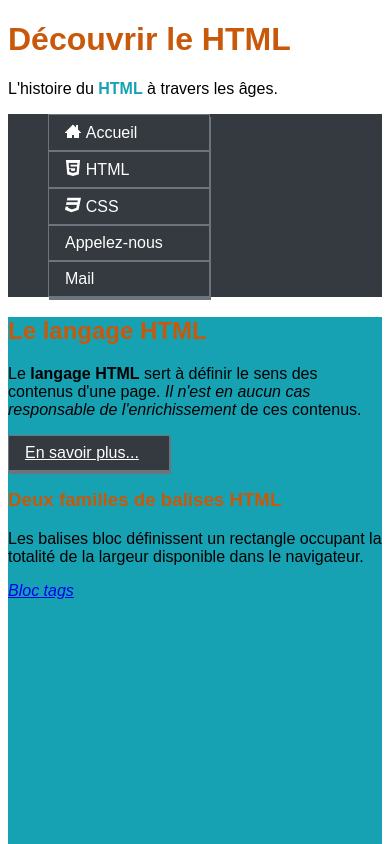
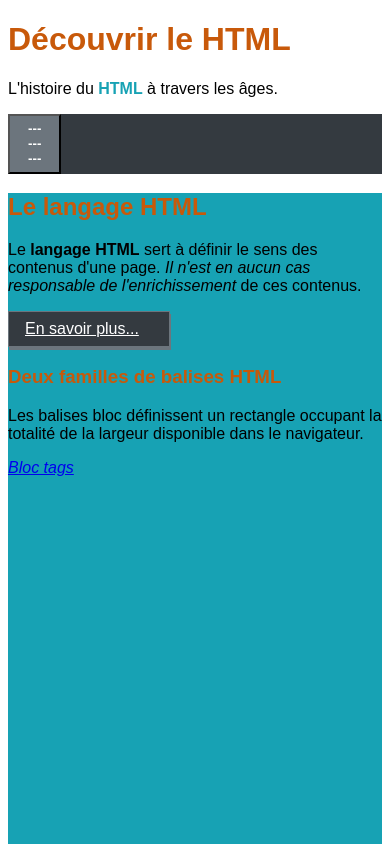
Before and after one commit to Ghislaine34/init_html, a plain HTML site: page index.html in a window 390 px wide. Shown: the top 844 px of the page. Drawn offline with Linux system fonts and the light colour scheme; files whose address does not match are found by name.

Commit message:
add burger button

```diff
--- a/assets/css/styles.css
+++ b/assets/css/styles.css
@@ -13,32 +13,41 @@
     --dark: #343a40;
     --light: #ffffff;
 }
-
 /*
 *Global styles
 * CSS Rule : selector{property:property_value;}
 */
-
 body{
     font-family: Arial, Helvetica, sans-serif;
     font-size: var(--main-font-size);/*em correspond à l'unité de référence définie par le navigateur: 16px*/
     color: var(--main-color);
-
 }
 ul{
     list-style-type: none;/*enlever les puces*/
-
 }
 .flex-container{
     display: flex;
     flex-direction: row;
     justify-content: center;
 }
+#burger-btn{
+    display: none;
+    color:var(--light);
+    background-color:var(--secondary);
+    width: 4em;
+    padding: 0.4em;
+    font-weight: bold;
+}
 /*Première règle de média*/
 @media screen and (max-width: 576px){
-    .flex-container{
+    header nav ul.flex-container{
         flex-direction: column;
+        display: none;
     }
+    #burger-btn{
+        display: block;
+    }
+
 }
 header nav ul li{
     width: 10;
@@ -49,15 +58,11 @@ header nav ul li{
 */
 nav {
     color:var(--dark);
-
-
 }
-
 nav ul li a{
     transform: rotate(0deg);
     text-decoration: none;/*enlève le soulignement des liens*/
     color: inherit;/*La couleur era héritée d'un*/
-
 }
 nav ul li a.btn{
     transition: color 0.6s 0.2s ease-in, transform 0.4s 0.4s linear, background-color 0.8s 0.7s ease-out;
@@ -67,7 +72,6 @@ nav ul li a.btn:hover{
     background-color: var(--light);
     transform: rotate(360deg);
 }
-
 /*
 *Le caractère "," permet de factoriser une règle (associer la règle à plusieur selecteurs)
 */
--- a/index.html
+++ b/index.html
@@ -29,6 +29,14 @@
                         de l'abbréviation définie (ici HTML <=> Hyper Text Markup Language-->
                     </p>
                     <nav class="bg-dark"><!--Element qui regroupe des  alises de navigation-->
+                        <!--Burger menu button : displayed only when device width <= 576px-->
+                        <button id="burger-btn">
+                            ---<br>
+                            ---<br>
+                            ---<br>
+                        </button>
+
+                        <!--menu do not displayed if device width <= 576px-->
                         <ul class="flex-container"><!--Conteneur de liste nn ordonné ; ol = conteneur de liste ordonné-->
                             <!--Lien interne vers une section-->
                             <li><a class="btn bg-dark shadowed" href="index.html" title="Accueil"><span class="icon-home3"></span>Accueil</a></li>
```
